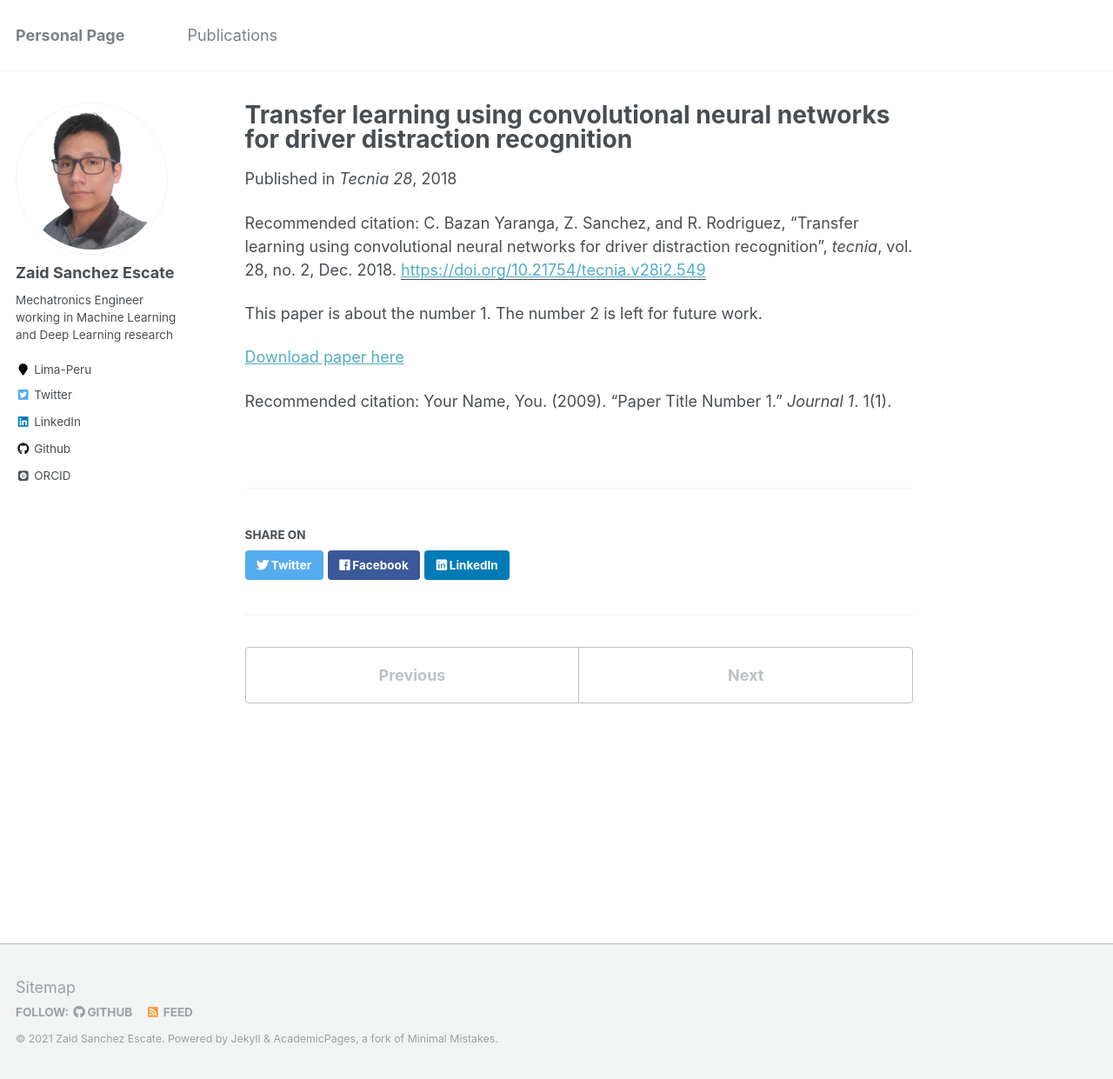
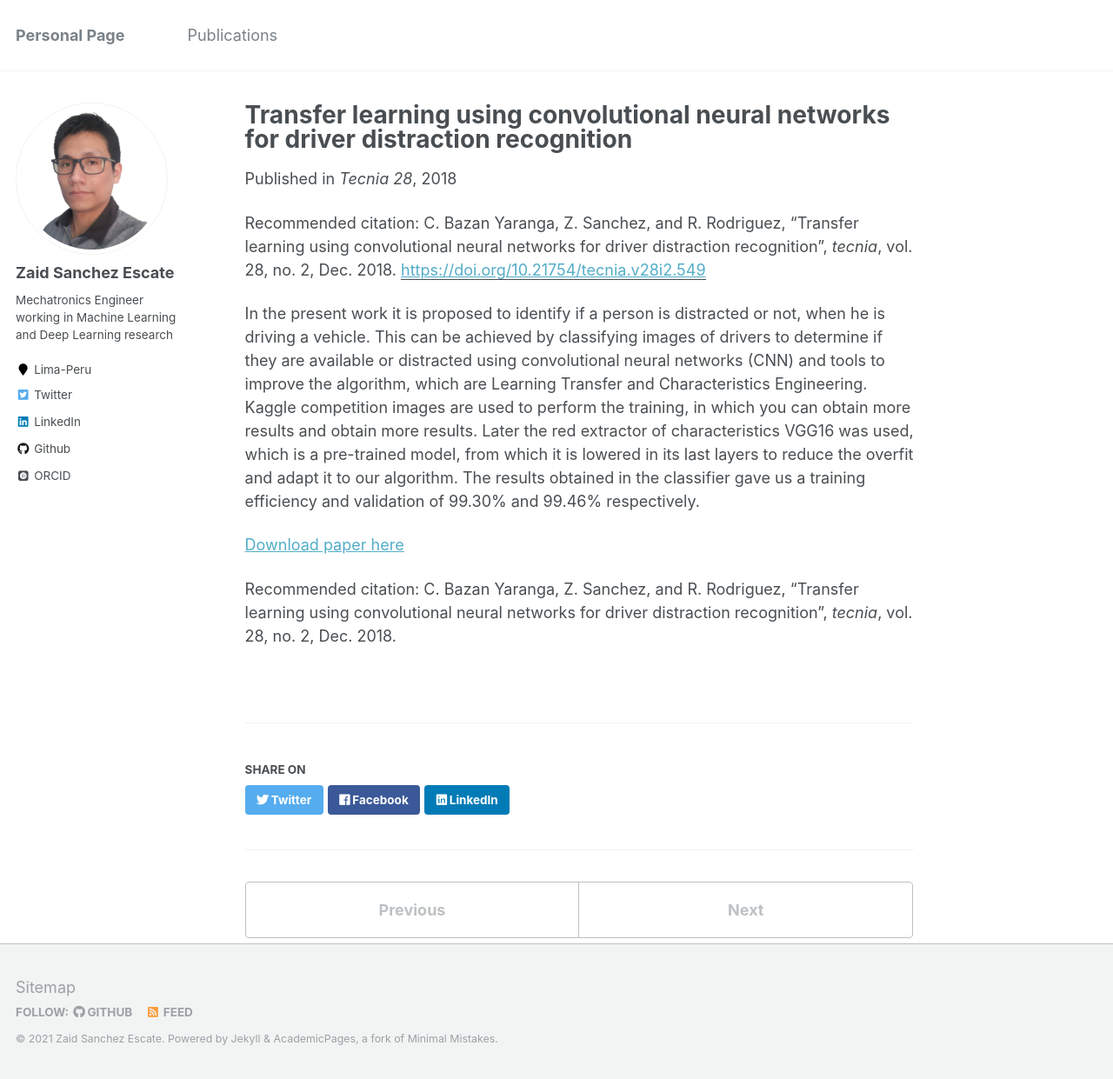
Before and after one commit to zaise/zaise.github.io, a Jekyll site: the page built from _publications/2009-10-01-paper-title-number-1.md, in a window 1280 px wide and 1241 px high. Shown: the whole window at 87% size. Built offline with Jekyll 4.4.1, drawn with Linux system fonts in a browser that asks for light colours; some web fonts are replaced.

Commit message:
2104161925

```diff
--- a/_publications/2009-10-01-paper-title-number-1.md
+++ b/_publications/2009-10-01-paper-title-number-1.md
@@ -8,8 +8,8 @@ venue: 'Tecnia 28'
 paperurl: 'https://doi.org/10.21754/tecnia.v28i2.549'
 citation: 'C. Bazan Yaranga, Z. Sanchez, and R. Rodriguez, “Transfer learning using convolutional neural networks for driver distraction recognition”, <i>tecnia</i>, vol. 28, no. 2, Dec. 2018.'
 ---
-This paper is about the number 1. The number 2 is left for future work.
+In the present work it is proposed to identify if a person is distracted or not, when he is driving a vehicle. This can be achieved by classifying images of drivers to determine if they are available or distracted using convolutional neural networks (CNN) and tools to improve the algorithm, which are Learning Transfer and Characteristics Engineering. Kaggle competition images are used to perform the training, in which you can obtain more results and obtain more results. Later the red extractor of characteristics VGG16 was used, which is a pre-trained model, from which it is lowered in its last layers to reduce the overfit and adapt it to our algorithm. The results obtained in the classifier gave us a training efficiency and validation of 99.30% and 99.46% respectively.
 
-[Download paper here](http://academicpages.github.io/files/paper1.pdf)
+[Download paper here](https://doi.org/10.21754/tecnia.v28i2.549)
 
-Recommended citation: Your Name, You. (2009). "Paper Title Number 1." <i>Journal 1</i>. 1(1).
+Recommended citation: C. Bazan Yaranga, Z. Sanchez, and R. Rodriguez, “Transfer learning using convolutional neural networks for driver distraction recognition”, <i>tecnia</i>, vol. 28, no. 2, Dec. 2018.
```
Also changed, not shown: _publications/2010-10-01-paper-title-number-2.md (+2 -2 lines).
